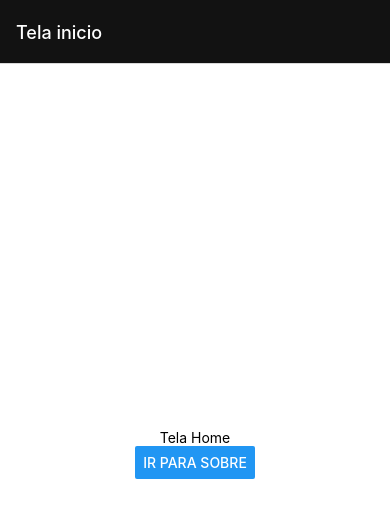
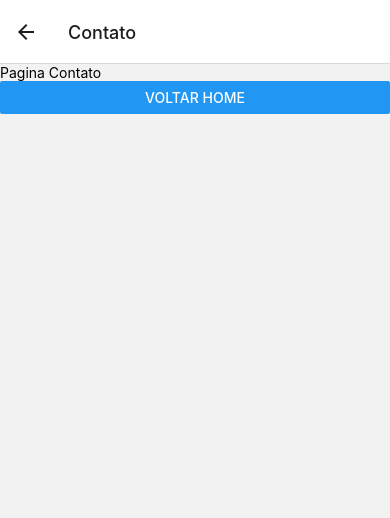
Before and after one commit to GabrielSilva88/using-drawer, a React Native app: screen /Contato in a window 390 px wide. Shown: the top 518 px of the page. Built offline with nearby package versions, Linux system fonts and the light colour scheme.

Commit message:
Seção 7: 57_evoluindo com navegação continuação.

```diff
--- a/App.js
+++ b/App.js
@@ -8,6 +8,7 @@ import { createNativeStackNavigator } from '@react-navigation/native-stack';
 
 import Home from './src/pages/Home';
 import Sobre from './src/pages/Sobre';
+import Contato from './src/pages/Contato';
 
 const Stack = createNativeStackNavigator();
 
@@ -34,6 +35,13 @@ export default function App() {
           options={{
             title: 'Pagina Sobre'
           }}
+        />
+         <Stack.Screen
+          name='Contato'
+          component={Contato}
+          options={{
+            title: 'Contato'
+          }}
 
         />
       </Stack.Navigator>
--- /dev/null
+++ b/src/pages/Contato/index.js
@@ -0,0 +1,18 @@
+import React from "react";
+import { View, Text, Button } from "react-native";
+
+import { useNavigation, StackActions } from "@react-navigation/native";
+
+export default function Contato() {
+    const navigation = useNavigation();
+
+    function handleHome() {
+        navigation.dispatch(StackActions.popToTop())
+    }
+    return(
+        <View>
+            <Text>Pagina Contato</Text>
+            <Button title="Voltar Home" onPress={handleHome}/>
+        </View>
+    )
+}
--- a/src/pages/Home/index.js
+++ b/src/pages/Home/index.js
@@ -4,13 +4,17 @@ import { StyleSheet, Text, View, Button } from 'react-native';
 import { useNavigation } from '@react-navigation/native';
 
 export default function Home() {
-    const navigation = useNavigation();
-    return (
+  const navigation = useNavigation();
+
+  function navegaSobre() {
+    navigation.navigate('Sobre', { nome: 'Gonçalves da Silva', email: 'gabrielmiguel17@yahoo.com.br' })
+  }
+  return (
     <View style={styles.container}>
       <Text>Tela Home</Text>
       <Button
         title='Ir para sobre'
-        onPress={()=> navigation.navigate('Sobre')}
+        onPress={navegaSobre}
       />
     </View>
   );
--- a/src/pages/Sobre/index.js
+++ b/src/pages/Sobre/index.js
@@ -1,10 +1,26 @@
-import React from 'react';
-import { StyleSheet, Text, View } from 'react-native';
+import { useRoute, useNavigation } from '@react-navigation/native';
+import React, { useLayoutEffect } from 'react';
+import { Button, StyleSheet, Text, View } from 'react-native';
 
 export default function Sobre() {
+  const route = useRoute();
+  const navigation = useNavigation();
+
+  useLayoutEffect(() => {
+    navigation.setOptions({
+      title: route.params?.nome === '' ? 'Pagina Sobre' : route.params?.nome
+    })
+  }, [navigation])
+
+
   return (
     <View style={styles.container}>
       <Text>Pagina sobre</Text>
+      <Text>{route.params?.nome}</Text>
+      <Text>{route.params?.email}</Text>
+      <Button title='CONTATO' onPress={() => navigation.navigate('Contato')} />
+      <Button title='VOLTAR' onPress={() => navigation.goBack()} />
+
     </View>
   );
 }
@@ -17,3 +33,18 @@ const styles = StyleSheet.create({
     justifyContent: 'center',
   },
 });
+
+/**
+ *
+ *  route recebe por parametro
+ export default function Sobre({route}) {
+  return (
+    <View style={styles.container}>
+      <Text>Pagina sobre</Text>
+      <Text>{route.params?.nome}</Text>
+      <Text>{route.params?.email}</Text>
+
+    </View>
+  );
+}
+ */
```
